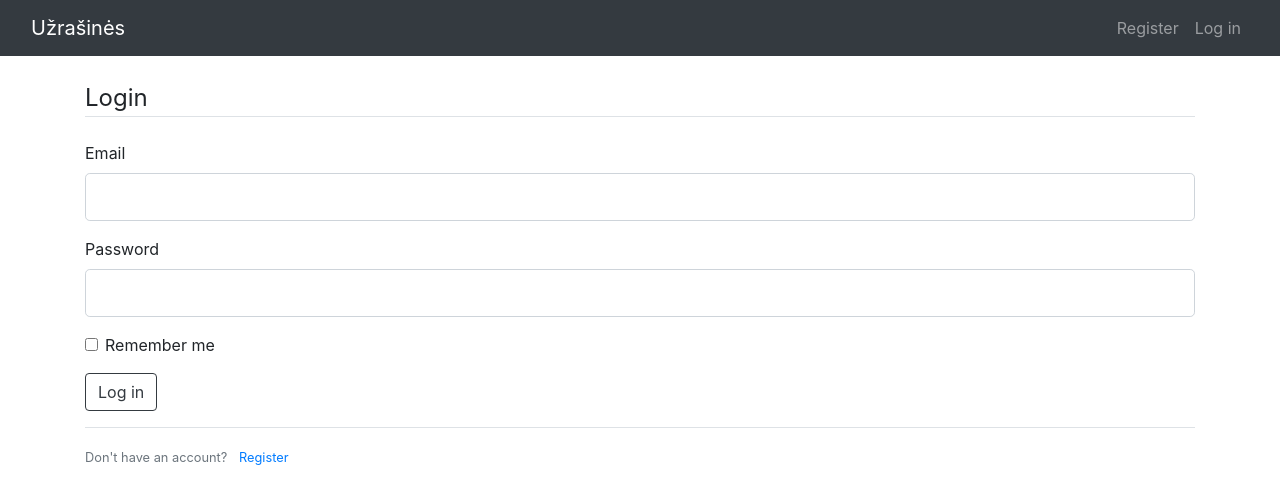
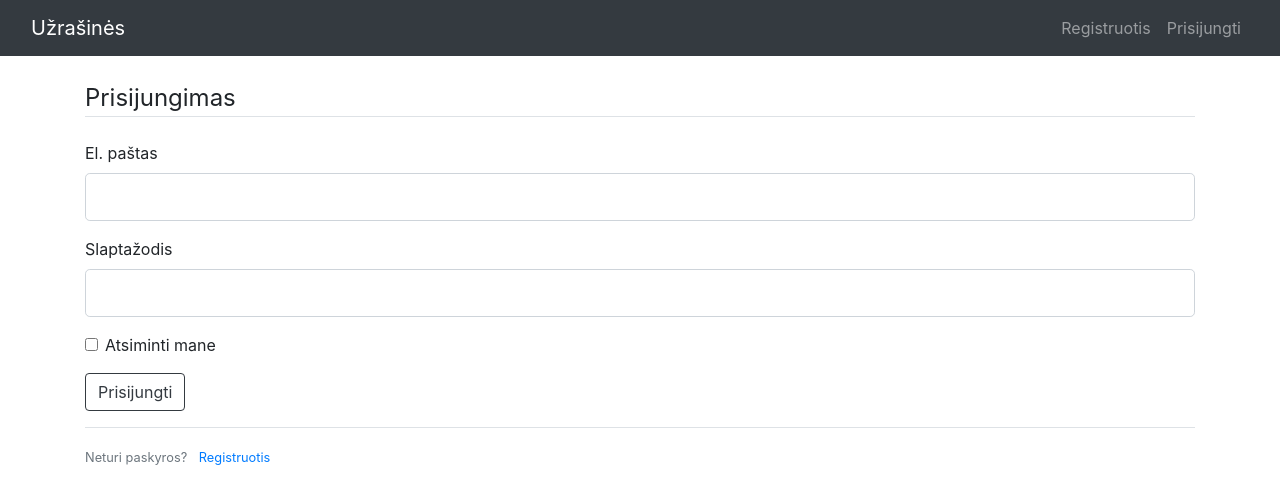
Before and after one commit to MiglePetuchovaite/Uzrasines, a Flask app: page /login in a window 1280 px wide. Shown: the top 504 px of the page. Run offline with Flask 2, Linux system fonts and the light colour scheme; some libraries are stand-ins or nearby versions.

Commit message:
Small changes

```diff
--- a/app.py
+++ b/app.py
@@ -76,7 +76,7 @@ def register():
         user = User(name=form.name.data, email=form.email.data, password=coded_password)
         db.session.add(user)
         db.session.commit()
-        flash('Registration Successful! Log in!', 'success')
+        flash('Registracija sekminga! Prisijunk!', 'success')
         return redirect(url_for('login'))
     return render_template('register.html', title='Register', form=form)
 
@@ -197,7 +197,7 @@ def note():
 def edit_note(id):
     note = Note.query.get(id)
     forma = forms.NoteForm(obj=note)
-    forma.categories.query = Category.query.all()
+    forma.categories.query = Category.query.filter_by(user_id=current_user.id).all()
     if forma.validate_on_submit():
         note.title = forma.title.data
         note.text = forma.text.data
--- a/forms.py
+++ b/forms.py
@@ -6,11 +6,11 @@ from wtforms_sqlalchemy.fields import QuerySelectMultipleField, QuerySelectField
 import app
 
 class RegisterForm(FlaskForm):
-    name = StringField('Name', [DataRequired()])
-    email = StringField('Email', [DataRequired()])
-    password = PasswordField('Password', [DataRequired()])
-    repeat_password = PasswordField("Repeat Password", [EqualTo('password', "Password have to macth.")])
-    submit = SubmitField('Register')
+    name = StringField('Vartotojo vardas', [DataRequired()])
+    email = StringField('El. paštas', [DataRequired()])
+    password = PasswordField('Slaptažodis', [DataRequired()])
+    repeat_password = PasswordField("Pakartoti Slaptažodį", [EqualTo('password', "Password have to macth.")])
+    submit = SubmitField('Registruotis')
 
     def check_name(self, name):
         user = app.User.query.filter_by(name=name.data).first()
@@ -23,10 +23,10 @@ class RegisterForm(FlaskForm):
             raise ValidationError('This email is used. Please enter other email.')
 
 class LoginForm(FlaskForm):
-    email = StringField('Email', [DataRequired()])
-    password = PasswordField('Password', [DataRequired()])
-    remember = BooleanField('Remember me')
-    submit = SubmitField('Log in')
+    email = StringField('El. paštas', [DataRequired()])
+    password = PasswordField('Slaptažodis', [DataRequired()])
+    remember = BooleanField('Atsiminti mane')
+    submit = SubmitField('Prisijungti')
 
 
 class SearchForm(FlaskForm):
--- a/templates/base.html
+++ b/templates/base.html
@@ -16,7 +16,7 @@
     <!-- Navigation -->
 <nav class="navbar navbar-expand-lg navbar-dark bg-dark static-top">
     <div class="container-fluid">
-        <a class="navbar-brand" href="/note">Užrašinės</a>
+        <a class="navbar-brand" href="/register">Užrašinės</a>
         <button class="navbar-toggler" type="button" data-toggle="collapse" data-target="#navbarResponsive"
                 aria-controls="navbarResponsive" aria-expanded="false" aria-label="Toggle navigation">
             <span class="navbar-toggler-icon"></span>
@@ -44,10 +44,10 @@
                 </li>
                 {% else %}
                 <li class="nav-item">
-                    <a class="nav-link" href="/register">Register</a>
+                    <a class="nav-link" href="/register">Registruotis</a>
                 </li>
                 <li class="nav-item">
-                    <a class="nav-link" href="/login">Log in</a>
+                    <a class="nav-link" href="/login">Prisijungti</a>
                 </li>
                 {% endif %}
             </ul>
--- a/templates/category.html
+++ b/templates/category.html
@@ -3,7 +3,7 @@
 <br />
 <form class="row gx-3 gy-2 align-items-center" method="post" action="#" >
     {{ form.hidden_tag() }}
-    <div class="form-group col-sm-2">
+    <div class="form-group col-sm-5">
       {{ form.name.label(class="form-control-label") }} {{
       form.name(class="form-control ") }}
     </div>
--- a/templates/edit_category.html
+++ b/templates/edit_category.html
@@ -10,5 +10,5 @@
   <br />
   {{ form.submit }}
 </form>
-
+<p><a href="{{ url_for('note') }}">Grįžti atgal</a></p>
 {% endblock %}
--- a/templates/login.html
+++ b/templates/login.html
@@ -3,7 +3,7 @@
   <form method="POST" action="">
     {{ form.hidden_tag() }}
     <fieldset class="form-group">
-      <legend class="border-bottom mb-4">Login</legend>
+      <legend class="border-bottom mb-4">Prisijungimas</legend>
       <div class="form-group">
         {{ form.email.label(class="form-control-label") }} {% if
         form.email.errors %} {{ form.email(class="form-control form-control-lg
@@ -40,8 +40,8 @@
 </div>
 <div class="border-top pt-3">
   <small class="text-muted">
-    Don't have an account?
-    <a class="ml-2" href="{{ url_for('register') }}">Register</a>
+    Neturi paskyros?
+    <a class="ml-2" href="{{ url_for('register') }}">Registruotis</a>
   </small>
 </div>
 
--- a/templates/note.html
+++ b/templates/note.html
@@ -5,7 +5,7 @@
 <br />
 <form class="row gx-3 gy-2 align-items-center" method="post" action="/note" enctype="multipart/form-data">
   {{ form.hidden_tag() }}
-  <div class="form-group col-sm-2">
+  <div class="form-group col-sm-3">
     {{ form.title.label(class="form-control-label") }} {{
     form.title(class="form-control") }}
   </div>
--- a/templates/register.html
+++ b/templates/register.html
@@ -3,7 +3,7 @@
   <form method="POST" action="">
     {{ form.hidden_tag() }}
     <fieldset class="form-group">
-      <legend class="border-bottom mb-4">Register</legend>
+      <legend class="border-bottom mb-4">Registracija</legend>
       <div class="form-group">
         {{ form.name.label(class="form-control-label") }} {% if form.name.errors
         %} {{ form.name(class="form-control form-control-lg is-invalid") }}
@@ -59,7 +59,7 @@
 </div>
 <div class="border-top pt-3">
   <small class="text-muted">
-    Already Have An Account? <a class="ml-2" href="{{ url_for('login') }}">Log In</a>
+    Jei turi susikuręs paskyrą<a class="ml-2" href="{{ url_for('login') }}">prisijunk</a>
   </small>
 </div>
 {% endblock content %}
--- a/templates/search.html
+++ b/templates/search.html
@@ -12,4 +12,5 @@
     {% endif %}
 </div>
 {% endfor %}
+<p><a href="{{ url_for('note') }}">Grįžti atgal</a></p>
 {% endblock %}
```
Also changed, not shown: templates/edit_note.html (+5 -5 lines), templates/index.html (+9 -1 lines), notes.db.
